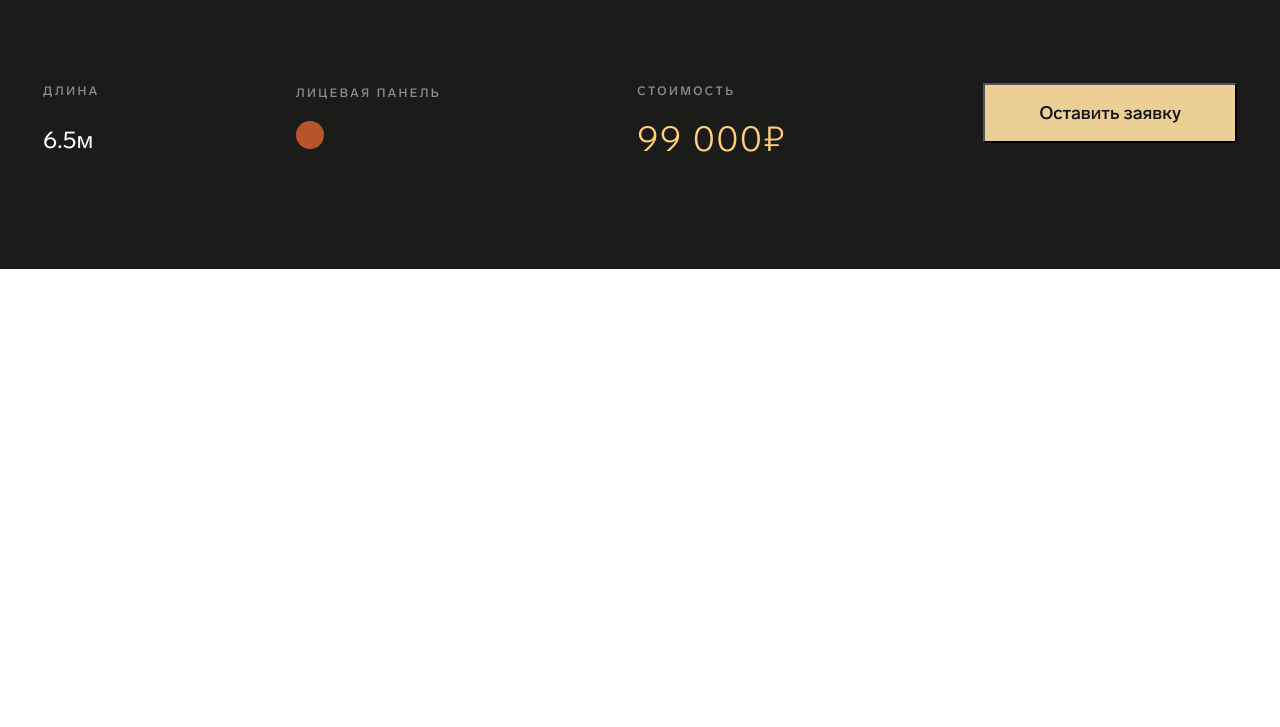
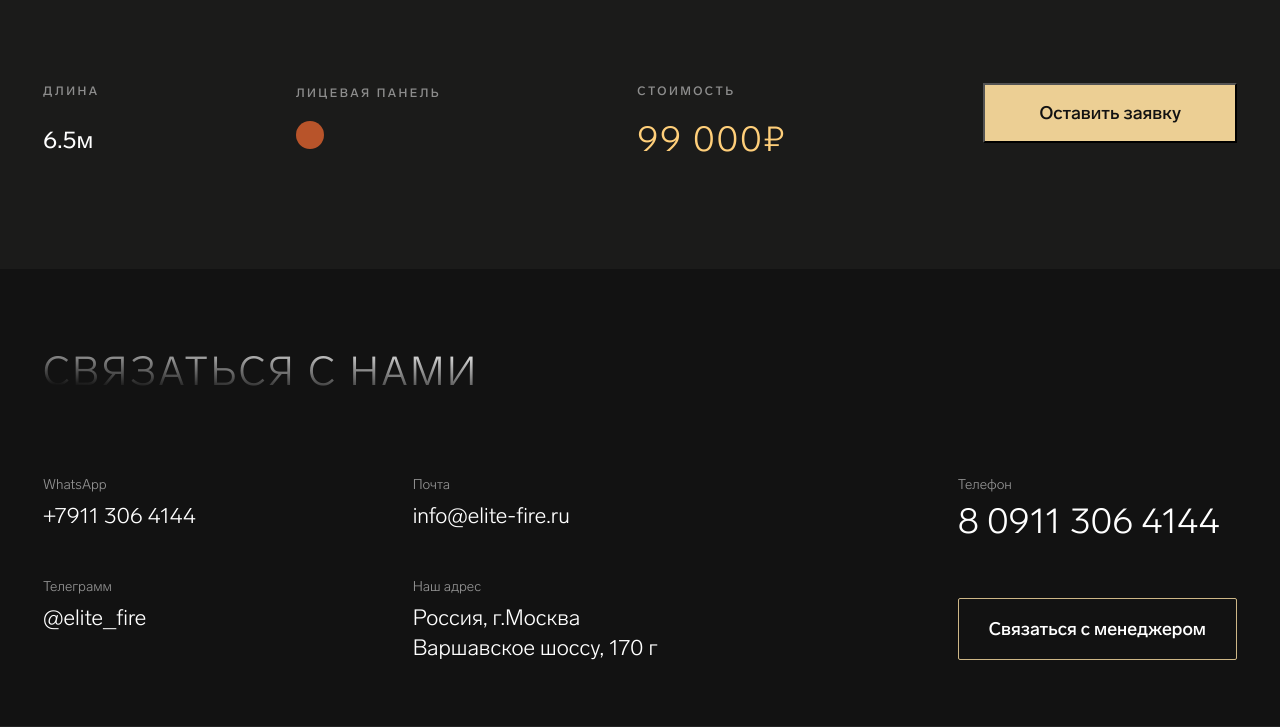
Before and after one commit to DiMoNiO04/elite_fire, a website built with webpack: page src/index.html in a window 1280 px wide. Shown: the part 6599-7326 px from the top of the page. Before the commit the page ends 6868 px from the top, so only its background shows below. Built offline with nearby package versions, Linux system fonts and the light colour scheme.

Commit message:
feat: add section connection

```diff
--- a/src/index.html
+++ b/src/index.html
@@ -375,6 +375,46 @@
 					</div>
 				</div>
 			</section>
+
+			<div class="connection">
+				<div class="container">
+					<div class="connection__container">
+						<h2 class="connection__title title">Связаться с нами</h2>
+						<div class="connection__content">
+							<div class="connection__data">
+								<div class="connection__block">
+									<div class="connection__whatsapp">
+										<h3 class="connection__subtitle">WhatsApp</h3>
+										<span>+7911 306 4144</span>
+									</div>
+									<div class="connection__tg">
+										<h3 class="connection__subtitle">Телеграмм</h3>
+										<a href="#">@elite_fire</a>
+									</div>
+								</div>
+								<div class="connection__block">
+									<div class="connection__mail">
+										<h3 class="connection__subtitle">Почта</h3>
+										<a href="#">info@elite-fire.ru</a>
+									</div>
+									<div class="connection__address">
+										<h3 class="connection__subtitle">Наш адрес</h3>
+										<p>Россия, г.Москва</p>
+										<p>Варшавское шоссу, 170 г</p>
+									</div>
+								</div>
+							</div>
+							<div class="connection__manager">
+								<div class="connection__phone">
+									<h3 class="connection__subtitle">Телефон</h3>
+									<span>8 0911 306 4144</span>
+								</div>
+								<button class="connection__button" title="Менеджер">Связаться с менеджером</button>
+							</div>
+						</div>
+					</div>
+				</div>
+			</div>
 		</main>
 	</div>
 
--- a/src/styles/_style.scss
+++ b/src/styles/_style.scss
@@ -666,7 +666,6 @@ h1, h2, h3, ul, li, p{
 
 }
 
-
 .order__checkbox{
 	position: absolute;
 	z-index: -1;
@@ -718,3 +717,80 @@ h1, h2, h3, ul, li, p{
 	cursor: pointer;
  }
 //---------Order end----------------
+
+
+
+//-------Connection start-----------
+.connection{
+	background: #121212;
+	border-bottom: 1px solid #232323;
+	&__container{
+		padding: 72px 0 66px 0;
+		@include flexs(flex, column, flex-start, stretch);
+		row-gap: 71px;
+	}
+}
+
+.connection__title{
+	text-align: left;
+	background: linear-gradient(182.91deg, #FFFFFF 37.36%, rgba(255, 255, 255, 0) 86.46%);
+	-webkit-background-clip: text;
+	-webkit-text-fill-color: transparent;
+}
+
+.connection__subtitle{
+	@include fonts(normal, 300, 14px, 26px, $lab, #949494);
+}
+
+.connection__address,
+.connection__whatsapp,
+.connection__tg,
+.connection__mail,
+.connection__phone{
+	@include flexs(flex, column, flex-start, flex-start);
+	row-gap: 6px;
+}
+
+.connection__content{
+	@include flexs(flex, row, space-between, flex-start);
+	.connection__data{
+		@include flexs(flex, row, space-between, flex-start);
+		column-gap: 217px;
+	}
+}
+
+.connection__block{
+	@include flexs(flex, column, flex-start, flex-start);
+	row-gap: 46px;
+	span,
+	a,
+	p{
+		@include fonts(normal, 300, 22px, 24px, $lab, #FFFFFF);
+	}
+	a:hover{
+		color:  #CEB787;
+		@extend %hover;
+	}
+}
+
+.connection__manager{
+	@include flexs(flex, column, flex-start, flex-start);
+	row-gap: 61px;
+	.connection__phone span{
+		@include fonts(normal, 300, 36px, 33px, $lab, #FFFFFF);
+	}
+}
+
+.connection__button{
+	@include fonts(normal, 500, 18px, 30px, $lab, #FFFFFF);
+	text-align: center;
+	padding: 15px 30px;
+	border: 1px solid #CEB787;
+	border-radius: 2px;
+	background: transparent;
+	&:hover{
+		background:  #CEB787;
+		@extend %hover;
+	}
+}
+//-------Conection end-------------
```
Also changed, not shown: dist/index.html, dist/main6f7d8cbf60e35ebb498d.css (deleted), dist/mainf5f1140c7754502d6511.css (added).
